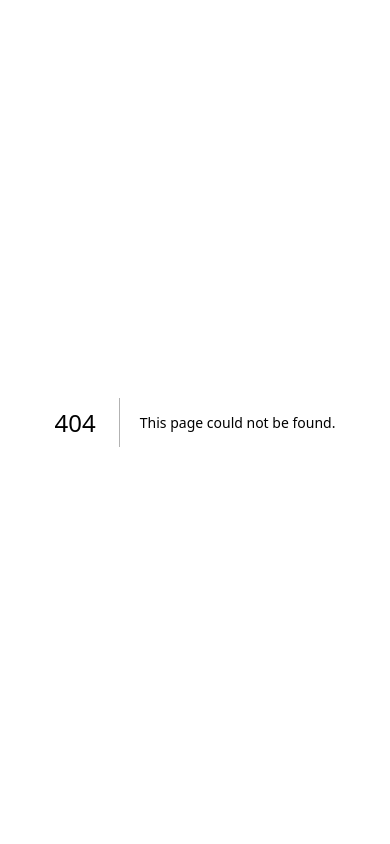
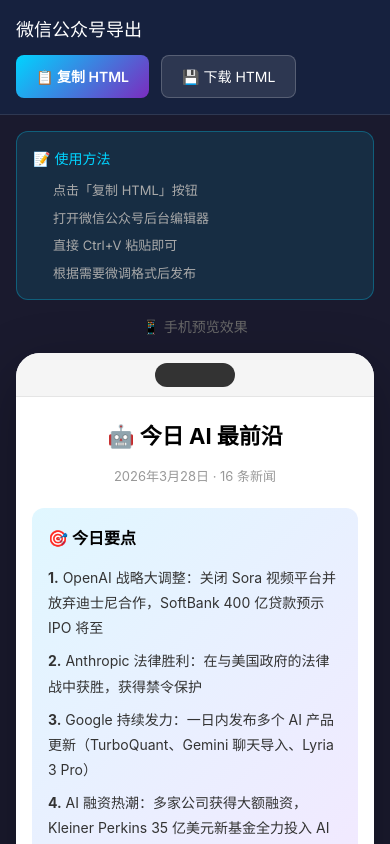
Before and after one commit to mbt1909432/ai-daily-news, a Next.js app: page /wechat in a window 390 px wide. Before the commit this address had no page. Shown: the top 844 px of the page. Built offline with nearby package versions, Linux system fonts and the light colour scheme.

Commit message:
feat: add WeChat export page with mobile preview

```diff
--- /dev/null
+++ b/app/wechat/page.tsx
@@ -0,0 +1,250 @@
+import { getLatestNews } from '@/lib/news';
+
+export default function WechatPage() {
+  const newsData = getLatestNews();
+
+  if (!newsData) {
+    return (
+      <div style={{ padding: '20px', textAlign: 'center' }}>
+        暂无新闻数据
+      </div>
+    );
+  }
+
+  const formatDate = (dateStr: string) => {
+    const d = new Date(dateStr);
+    return d.toLocaleDateString('zh-CN', {
+      year: 'numeric',
+      month: 'long',
+      day: 'numeric',
+    });
+  };
+
+  const categoryConfig = {
+    major: { icon: '🔥', title: '重大公告' },
+    tools: { icon: '🛠️', title: '工具与应用' },
+    business: { icon: '💰', title: '行业与商业' },
+    policy: { icon: '🌍', title: '政策与伦理' },
+  };
+
+  const badgeColors: Record<string, string> = {
+    HOT: 'background:#ef4444;color:#fff',
+    NEW: 'background:#00d4ff;color:#000',
+    UPDATE: 'background:#9333ea;color:#fff',
+    IPO: 'background:#f97316;color:#fff',
+    LEGAL: 'background:#2563eb;color:#fff',
+    CHIP: 'background:#059669;color:#fff',
+    FUNDING: 'background:#eab308;color:#000',
+    POLICY: 'background:#475569;color:#fff',
+    EU: 'background:#4f46e5;color:#fff',
+    'OPEN SOURCE': 'background:#16a34a;color:#fff',
+  };
+
+  // 按分类分组
+  const newsByCategory = {
+    major: newsData.news.filter(n => n.category === 'major'),
+    tools: newsData.news.filter(n => n.category === 'tools'),
+    business: newsData.news.filter(n => n.category === 'business'),
+    policy: newsData.news.filter(n => n.category === 'policy'),
+  };
+
+  const wechatHTML = `
+<section style="padding:20px 16px;font-family:-apple-system,BlinkMacSystemFont,'Segoe UI',Roboto,sans-serif;font-size:15px;color:#333;line-height:1.8;max-width:100%;">
+
+  <!-- 标题 -->
+  <h1 style="font-size:22px;font-weight:700;text-align:center;margin:0 0 8px 0;color:#000;">
+    🤖 今日 AI 最前沿
+  </h1>
+  <p style="font-size:13px;color:#999;text-align:center;margin:0 0 20px 0;">
+    ${formatDate(newsData.date)} · ${newsData.totalNews} 条新闻
+  </p>
+
+  <!-- 今日要点 -->
+  <section style="background:linear-gradient(135deg,#e0f7ff,#f3e8ff);border-radius:12px;padding:16px;margin-bottom:24px;">
+    <h2 style="font-size:16px;font-weight:600;margin:0 0 12px 0;color:#000;">🎯 今日要点</h2>
+    ${newsData.summary.map((s, i) => `<p style="margin:8px 0;font-size:14px;color:#333;"><strong>${i + 1}.</strong> ${s}</p>`).join('')}
+  </section>
+
+  <!-- 分类新闻 -->
+  ${Object.entries(newsByCategory)
+    .filter(([_, news]) => news.length > 0)
+    .map(([cat, news]) => `
+  <section style="margin-bottom:24px;">
+    <h2 style="font-size:16px;font-weight:600;margin:0 0 12px 0;padding-bottom:8px;border-bottom:2px solid #00d4ff;">
+      ${categoryConfig[cat as keyof typeof categoryConfig].icon} ${categoryConfig[cat as keyof typeof categoryConfig].title}
+    </h2>
+    ${news
+      .map(
+        (n) => `
+    <div style="margin-bottom:16px;padding:12px;background:#f8f9fa;border-radius:8px;">
+      ${n.badge ? `<span style="display:inline-block;padding:2px 8px;border-radius:4px;font-size:11px;font-weight:600;margin-bottom:8px;${badgeColors[n.badge] || 'background:#666;color:#fff'}">${n.badge}</span>` : ''}
+      <h3 style="font-size:15px;font-weight:600;margin:${n.badge ? '8px' : '0'} 0 8px 0;color:#000;line-height:1.5;">
+        ${n.title}
+      </h3>
+      <p style="font-size:14px;color:#666;margin:0 0 8px 0;line-height:1.6;">
+        ${n.summary}
+      </p>
+      ${
+        n.points.length > 0
+          ? `<ul style="margin:8px 0;padding-left:16px;font-size:13px;color:#555;">
+        ${n.points.map((p) => `<li style="margin:4px 0;">${p}</li>`).join('')}
+      </ul>`
+          : ''
+      }
+      <p style="font-size:12px;color:#999;margin:8px 0 0 0;">
+        📰 ${n.source}
+      </p>
+    </div>
+    `
+      )
+      .join('')}
+  </section>
+    `)
+    .join('')}
+
+  <!-- 底部 -->
+  <section style="text-align:center;padding-top:16px;border-top:1px solid #eee;margin-top:24px;">
+    <p style="font-size:12px;color:#999;margin:0;">
+      数据来源: TechCrunch · The Verge · VentureBeat · Reuters
+    </p>
+    <p style="font-size:11px;color:#bbb;margin:8px 0 0 0;">
+      © AI News Daily · 每日更新
+    </p>
+  </section>
+
+</section>
+  `;
+
+  return (
+    <div style={{ minHeight: '100vh', background: '#1a1a2e' }}>
+      {/* 顶部工具栏 */}
+      <div
+        style={{
+          position: 'sticky',
+          top: 0,
+          background: '#16213e',
+          padding: '16px',
+          borderBottom: '1px solid rgba(255,255,255,0.1)',
+          display: 'flex',
+          alignItems: 'center',
+          justifyContent: 'space-between',
+          flexWrap: 'wrap',
+          gap: '12px',
+        }}
+      >
+        <h1 style={{ color: '#fff', fontSize: '18px', margin: 0 }}>
+          微信公众号导出
+        </h1>
+        <div style={{ display: 'flex', gap: '12px' }}>
+          <button
+            onClick={() => {
+              navigator.clipboard.writeText(wechatHTML);
+              alert('HTML 已复制到剪贴板！\n\n直接粘贴到微信公众号编辑器即可');
+            }}
+            style={{
+              background: 'linear-gradient(135deg, #00d4ff, #7b2cbf)',
+              color: '#fff',
+              border: 'none',
+              padding: '10px 20px',
+              borderRadius: '8px',
+              cursor: 'pointer',
+              fontSize: '14px',
+              fontWeight: 600,
+            }}
+          >
+            📋 复制 HTML
+          </button>
+          <button
+            onClick={() => {
+              const blob = new Blob([wechatHTML], { type: 'text/html' });
+              const url = URL.createObjectURL(blob);
+              const a = document.createElement('a');
+              a.href = url;
+              a.download = `ai-news-${newsData.date}.html`;
+              a.click();
+              URL.revokeObjectURL(url);
+            }}
+            style={{
+              background: 'rgba(255,255,255,0.1)',
+              color: '#fff',
+              border: '1px solid rgba(255,255,255,0.2)',
+              padding: '10px 20px',
+              borderRadius: '8px',
+              cursor: 'pointer',
+              fontSize: '14px',
+            }}
+          >
+            💾 下载 HTML
+          </button>
+        </div>
+      </div>
+
+      {/* 使用说明 */}
+      <div
+        style={{
+          background: 'rgba(0,212,255,0.1)',
+          margin: '16px',
+          padding: '16px',
+          borderRadius: '12px',
+          border: '1px solid rgba(0,212,255,0.3)',
+        }}
+      >
+        <h3 style={{ color: '#00d4ff', margin: '0 0 12px 0', fontSize: '14px' }}>
+          📝 使用方法
+        </h3>
+        <ol style={{ color: '#aaa', fontSize: '13px', margin: 0, paddingLeft: '20px' }}>
+          <li style={{ marginBottom: '8px' }}>点击「复制 HTML」按钮</li>
+          <li style={{ marginBottom: '8px' }}>打开微信公众号后台编辑器</li>
+          <li style={{ marginBottom: '8px' }}>直接 Ctrl+V 粘贴即可</li>
+          <li>根据需要微调格式后发布</li>
+        </ol>
+      </div>
+
+      {/* 预览区域 - 模拟手机 */}
+      <div style={{ padding: '0 16px 32px' }}>
+        <h2 style={{ color: '#666', fontSize: '14px', textAlign: 'center', margin: '0 0 16px 0' }}>
+          📱 手机预览效果
+        </h2>
+        <div
+          style={{
+            maxWidth: '375px',
+            margin: '0 auto',
+            background: '#fff',
+            borderRadius: '24px',
+            overflow: 'hidden',
+            boxShadow: '0 20px 60px rgba(0,0,0,0.3)',
+          }}
+        >
+          {/* 手机顶部 */}
+          <div
+            style={{
+              height: '44px',
+              background: '#f5f5f5',
+              display: 'flex',
+              alignItems: 'center',
+              justifyContent: 'center',
+              borderBottom: '1px solid #e5e5e5',
+            }}
+          >
+            <div
+              style={{
+                width: '80px',
+                height: '24px',
+                background: '#333',
+                borderRadius: '12px',
+              }}
+            />
+          </div>
+          {/* 内容区 */}
+          <div
+            style={{
+              height: '600px',
+              overflow: 'auto',
+            }}
+            dangerouslySetInnerHTML={{ __html: wechatHTML }}
+          />
+        </div>
+      </div>
+    </div>
+  );
+}
```
